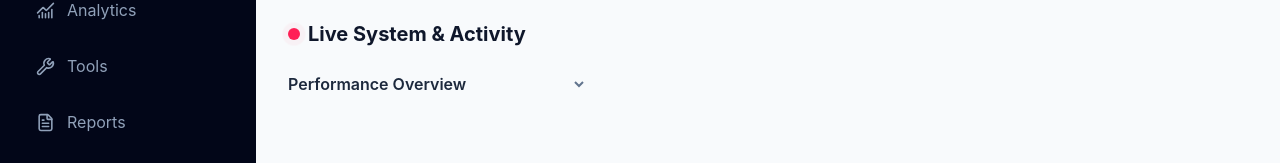
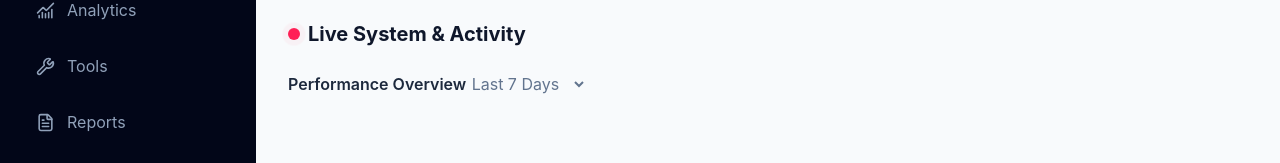
Before and after one commit to zibanoori/rubypanel, a React (Vite) app: page / in a window 1280 px wide. Shown: the part 262-425 px from the top of the page. Built offline with nearby package versions, Linux system fonts and the light colour scheme.

Commit message:
feat: add time range options to chart selector

```diff
--- a/src/components/Main.jsx
+++ b/src/components/Main.jsx
@@ -147,7 +147,10 @@ function Main() {
             <h4 className="font-semibold text-slate-800">
               Performance Overview
             </h4>
-            <select className="text-sm border-none bg-transparent text-slate-500 focus:ring-0 cursor-pointer"></select>
+            <select className="text-sm border-none bg-transparent text-slate-500 focus:ring-0 cursor-pointer">
+              <option>Last 7 Days</option>
+              <option>Last 30 Days</option>
+            </select>
           </div>
         </div>
       </main>
```
